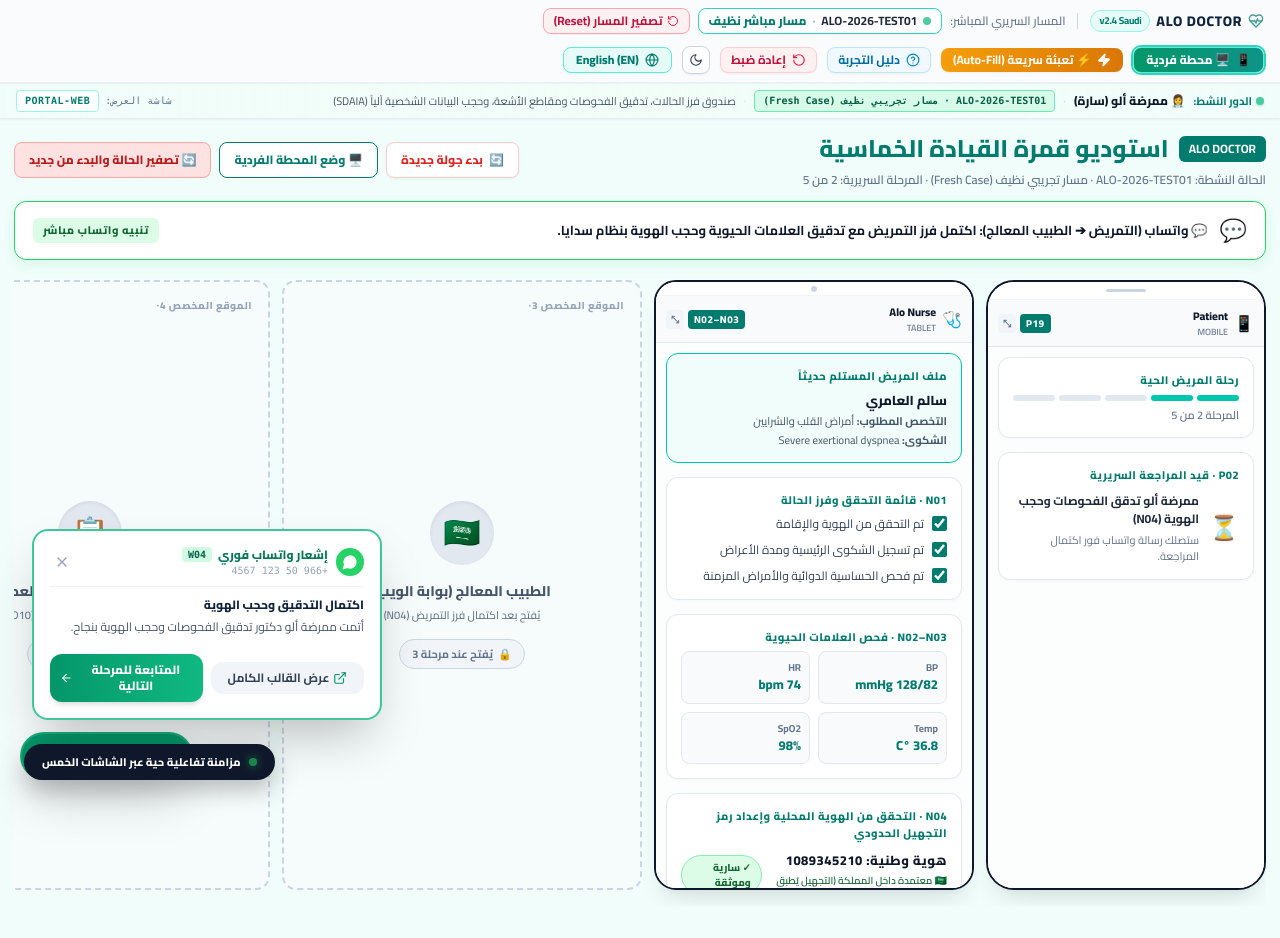
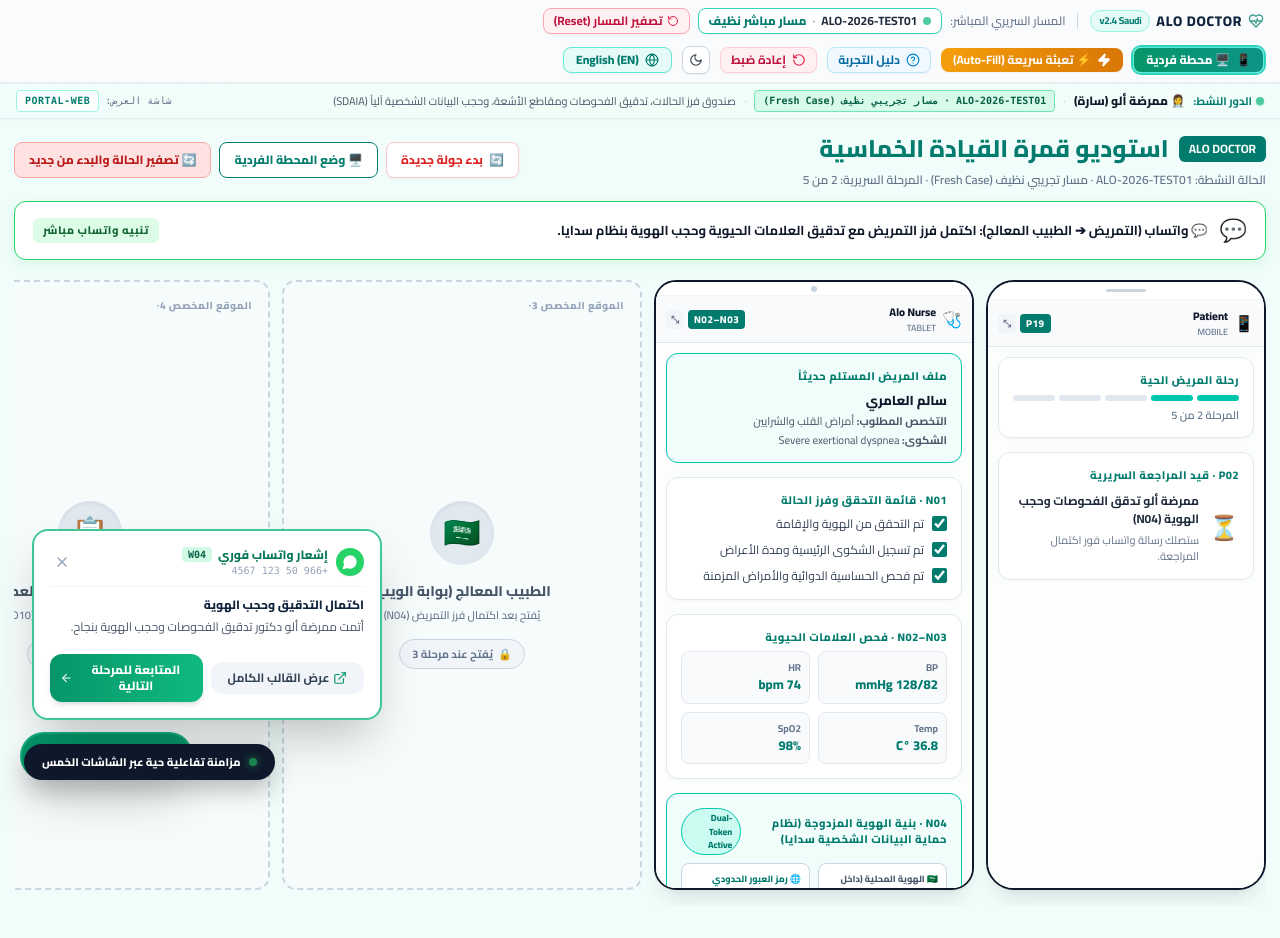
Before and after one commit to kathirvelmurugan/nov-ad, a React (Vite) app: page / in a window 1280 px wide. Both pictures are taken after a click on the button "المتابعة للمرحلة التالية". Shown: the top 938 px of the page. Built offline with nearby package versions, Linux system fonts and the light colour scheme.

Commit message:
feat(cockpit): implement option B dual-token pseudonymization architecture at nurse stage

```diff
--- a/src/components/cockpit/CoordinatorDevice.tsx
+++ b/src/components/cockpit/CoordinatorDevice.tsx
@@ -140,11 +140,17 @@ export const CoordinatorDevice: React.FC<CockpitDeviceProps> = ({
 
           {/* C05–C06: Payment Verify & Push to India (Coordinator Gate 2) */}
           <div style={cardInnerStyle}>
-            <span style={labelStyle}>C05–C06 · {isAr ? 'تحقق السداد وتجهيل الهوية وتوجيه الملف للهند' : 'Verify Payment, Tokenize & Dispatch'}</span>
-            <div style={{ fontSize: '10px', color: '#166534', backgroundColor: '#f0fdf4', padding: '6px 8px', borderRadius: '6px', border: '1px solid #bbf7d0', marginBottom: '6px' }}>
-              {isAr
-                ? '🇸🇦 داخل المملكة: بيانات المريض كاملة ومطابقة ──[C06 تجهيل الهوية وفق اشتراطات سدايا]──> 🇮🇳 الهند (ALO-KSA-9482)'
-                : '🇸🇦 Domestic KSA (Full PII) ──[C06 SDAIA Cross-border Tokenization]──> 🇮🇳 India (Token ALO-KSA-9482)'}
+            <span style={labelStyle}>{isAr ? 'C05–C06 · تأكيد السداد وفصل الهوية وتوجيه الرمز للهند' : 'Verify Payment, Tokenize & Dispatch'}</span>
+            <div style={{ fontSize: '10px', backgroundColor: '#f0fdf4', padding: '8px', borderRadius: '6px', border: '1px solid #bbf7d0', marginBottom: '8px' }}>
+              <div style={{ fontWeight: 800, color: '#166534', marginBottom: '3px' }}>
+                {isAr ? '🇸🇦 بنية الهوية المزدوجة (سدايا مادة ٢٩):' : '🇸🇦 Dual-Token Decoupling Gateway:'}
+              </div>
+              <div style={{ display: 'flex', justifyContent: 'space-between', fontSize: '9px', color: '#334155' }}>
+                <span>{isAr ? '• الهوية المحلية (محفوظة بالمملكة): طارق المطيري' : '• Domestic Identity (Escrowed in KSA): Tariq Al-Mutairi'}</span>
+                <span style={{ fontWeight: 800, color: TEAL_PRIMARY }}>
+                  ➔ {isAr ? 'رمز التصدير للهند: ALO-KSA-9482' : 'Egress Token: ALO-KSA-9482'}
+                </span>
+              </div>
             </div>
             <button
               type="button"
@@ -153,6 +159,7 @@ export const CoordinatorDevice: React.FC<CockpitDeviceProps> = ({
                 onUpdateCase({
                   paymentVerified: true,
                   isCrossBorderDeidentified: true,
+                  egressToken: 'ALO-KSA-9482',
                   currentStage: 'WITH_CONSULTANT',
                   stage: 5,
                 });
--- a/src/components/cockpit/IndianConsultantDevice.tsx
+++ b/src/components/cockpit/IndianConsultantDevice.tsx
@@ -124,7 +124,7 @@ export const IndianConsultantDevice: React.FC<CockpitDeviceProps> = ({
               </span>
             </div>
             <div style={{ fontSize: '12px', fontWeight: 800, color: '#0f172a' }}>
-              {isAr ? 'رمز الحالة: ALO-KSA-9482 (٤٨ سنة / ذكر)' : 'Subject Token: ALO-KSA-9482 (48Y / Male)'}
+              {isAr ? `رمز الحالة: ${activeCase.egressToken || 'ALO-KSA-9482'} (٤٨ سنة / ذكر)` : `Subject Token: ${activeCase.egressToken || 'ALO-KSA-9482'} (48Y / Male)`}
             </div>
             <div style={{ fontSize: '10px', color: '#64748b', marginTop: '2px', lineHeight: 1.4 }}>
               {isAr
--- a/src/components/cockpit/NurseDevice.tsx
+++ b/src/components/cockpit/NurseDevice.tsx
@@ -98,31 +98,65 @@ export const NurseDevice: React.FC<CockpitDeviceProps> = ({
             </div>
           </div>
 
-          {/* N04: Domestic ID Verification & Border Token Prep */}
-          <div style={cardInnerStyle}>
-            <span style={labelStyle}>{isAr ? 'N04 · التحقق من الهوية المحلية وإعداد رمز التجهيل الحدودي' : 'N04 · Domestic ID & Border Token Prep'}</span>
-            <div style={{ display: 'flex', alignItems: 'center', justifyContent: 'space-between', marginTop: '6px' }}>
-              <div>
-                <span style={{ fontSize: '13px', fontWeight: 800, color: '#0f172a', letterSpacing: '0.5px' }}>
-                  هوية وطنية: 1089345210
-                </span>
-                <div style={{ fontSize: '10px', color: '#166534', fontWeight: 600, marginTop: '2px' }}>
-                  {isAr ? '🇸🇦 معتمدة داخل المملكة (التجهيل يُطبق عند العبور للهند)' : '🇸🇦 Valid in KSA (SDAIA Token ALO-KSA-9482 staged for export)'}
+          {/* N04: Option B - Dual-Token Architecture (SDAIA PDPL Compliance) */}
+          <div style={{ ...cardInnerStyle, backgroundColor: '#f0fdfa', borderColor: TEAL_SECONDARY, borderWidth: '1.5px' }}>
+            <div style={{ display: 'flex', alignItems: 'center', justifyContent: 'space-between', marginBottom: '8px' }}>
+              <span style={{ ...labelStyle, color: TEAL_PRIMARY, margin: 0 }}>
+                {isAr ? 'N04 · بنية الهوية المزدوجة (نظام حماية البيانات الشخصية سدايا)' : 'N04 · Dual-Token Identity (SDAIA PDPL Architecture)'}
+              </span>
+              <span
+                style={{
+                  backgroundColor: '#ccfbf1',
+                  color: TEAL_PRIMARY,
+                  border: `1px solid ${TEAL_SECONDARY}`,
+                  padding: '2px 8px',
+                  borderRadius: '999px',
+                  fontSize: '9px',
+                  fontWeight: 800,
+                }}
+              >
+                Dual-Token Active
+              </span>
+            </div>
+
+            <div style={{ display: 'grid', gridTemplateColumns: '1fr 1fr', gap: '8px' }}>
+              {/* Token Layer 1: Domestic Clinical Identity */}
+              <div style={{ backgroundColor: '#ffffff', borderRadius: '8px', padding: '8px', border: '1px solid #cbd5e1' }}>
+                <div style={{ fontSize: '9px', fontWeight: 800, color: '#475569', textTransform: 'uppercase' }}>
+                  {isAr ? '🇸🇦 الهوية المحلية (داخل المملكة):' : '🇸🇦 Domestic Identity (In-Kingdom):'}
+                </div>
+                <div style={{ fontSize: '11px', fontWeight: 800, color: '#0f172a', marginTop: '3px' }}>
+                  طارق بن سالم المطيري
+                </div>
+                <div style={{ fontSize: '10px', color: '#64748b', marginTop: '1px' }}>
+                  هوية: 1089345210 · ملف: RC-8821
+                </div>
+                <div style={{ fontSize: '9px', color: '#166534', fontWeight: 700, marginTop: '3px' }}>
+                  ✓ مرئية للطبيب السعودي والمنسق
                 </div>
               </div>
-              <span
-                style={{
-                  backgroundColor: '#dcfce7',
-                  border: '1px solid #86efac',
-                  padding: '4px 10px',
-                  borderRadius: '999px',
-                  fontSize: '10px',
-                  fontWeight: 800,
-                  color: '#166534',
-                }}
-              >
-                {isAr ? '✓ سارية وموثقة' : '✓ Verified'}
-              </span>
+
+              {/* Token Layer 2: Sovereign Cross-Border Token */}
+              <div style={{ backgroundColor: '#ffffff', borderRadius: '8px', padding: '8px', border: '1px solid #cbd5e1' }}>
+                <div style={{ fontSize: '9px', fontWeight: 800, color: TEAL_PRIMARY, textTransform: 'uppercase' }}>
+                  {isAr ? '🌐 رمز العبور الحدودي (للهند):' : '🌐 Cross-Border Token (Export):'}
+                </div>
+                <div style={{ fontSize: '11px', fontWeight: 800, color: TEAL_PRIMARY, marginTop: '3px' }}>
+                  ALO-KSA-9482
+                </div>
+                <div style={{ fontSize: '10px', color: '#64748b', marginTop: '1px' }}>
+                  ذكر · ٤٨ سنة · فصيلة الدم B+
+                </div>
+                <div style={{ fontSize: '9px', color: '#0369a1', fontWeight: 700, marginTop: '3px' }}>
+                  🔒 مجهّلة الهوية (سدايا مادة ٢٩)
+                </div>
+              </div>
+            </div>
+
+            <div style={{ fontSize: '9px', color: '#0f766e', marginTop: '8px', lineHeight: 1.4 }}>
+              {isAr
+                ? 'وفقاً لاشتراطات سدايا: يحتفظ الطبيب السعودي بحق الاطلاع الكامل على الهوية المحلية، ويتم اعتماد الرمز المستعار للعبور الحدودي فقط.'
+                : 'Per SDAIA PDPL: Saudi physician retains full domestic clinical visibility, while only the audited pseudonym token exports across borders.'}
             </div>
           </div>
 
@@ -131,7 +165,13 @@ export const NurseDevice: React.FC<CockpitDeviceProps> = ({
             type="button"
             disabled={activeCase.triageComplete}
             onClick={() => {
-              onUpdateCase({ triageComplete: true, currentStage: 'DOCTOR_REVIEW', stage: 3 });
+              onUpdateCase({
+                triageComplete: true,
+                dualTokenGenerated: true,
+                egressToken: 'ALO-KSA-9482',
+                currentStage: 'DOCTOR_REVIEW',
+                stage: 3,
+              });
               onAdvanceStage();
             }}
             style={{
--- a/src/components/cockpit/SaudiDoctorDevice.tsx
+++ b/src/components/cockpit/SaudiDoctorDevice.tsx
@@ -114,19 +114,41 @@ export const SaudiDoctorDevice: React.FC<CockpitDeviceProps> = ({
         </div>
       ) : (
         <>
-          {/* D01: De-identified Dossier Review */}
+          {/* D01: Option B - Dual-Token Sovereignty Inspection */}
           <div style={cardInnerStyle}>
-            <span style={labelStyle}>D01 · {isAr ? 'مراجعة السجل المحجوب الهوية' : 'Record Inspection'}</span>
+            <span style={labelStyle}>{isAr ? 'D01 · فحص الهوية المزدوجة والمطابقة السريرية' : 'D01 · Dual-Token Sovereignty Review'}</span>
             <div style={{ backgroundColor: '#f8fafc', padding: '10px', borderRadius: '8px', border: '1px solid #e2e8f0', marginTop: '4px' }}>
-              <div style={{ fontSize: '11px', color: '#64748b' }}>{isAr ? 'معرف المريض المحجوب (SDAIA):' : 'De-identified Patient ID:'}</div>
-              <div style={{ fontSize: '15px', fontWeight: 800, color: TEAL_PRIMARY, letterSpacing: '1px', marginTop: '2px' }}>
-                {isPiiMasked ? '10********' : 'UNMASKED WARNING'}
+              <div style={{ display: 'grid', gridTemplateColumns: '1.2fr 1fr', gap: '8px' }}>
+                {/* Domestic identity for doctor */}
+                <div>
+                  <div style={{ fontSize: '10px', color: '#64748b' }}>{isAr ? '🇸🇦 المريض المسجل (مستشفى رعاية الرياض):' : '🇸🇦 Domestic Patient Record:'}</div>
+                  <div style={{ fontSize: '13px', fontWeight: 800, color: '#0f172a', marginTop: '2px' }}>
+                    طارق بن سالم المطيري
+                  </div>
+                  <div style={{ fontSize: '10px', color: '#64748b', marginTop: '1px' }}>
+                    هوية: 1089345210 · ذكر (٤٨ سنة)
+                  </div>
+                </div>
+
+                {/* Sovereign export token */}
+                <div style={{ backgroundColor: '#f0fdfa', padding: '6px 8px', borderRadius: '6px', border: `1px solid ${TEAL_SECONDARY}` }}>
+                  <div style={{ fontSize: '9px', fontWeight: 800, color: TEAL_PRIMARY }}>
+                    {isAr ? 'رمز العبور الدولي المعتمد:' : 'Audited Egress Token:'}
+                  </div>
+                  <div style={{ fontSize: '12px', fontWeight: 800, color: TEAL_PRIMARY, marginTop: '2px' }}>
+                    {activeCase.egressToken || 'ALO-KSA-9482'}
+                  </div>
+                  <div style={{ fontSize: '9px', color: '#166534', fontWeight: 600, marginTop: '2px' }}>
+                    ✓ حجب PII تام عند العبور للهند
+                  </div>
+                </div>
               </div>
-              <div style={{ fontSize: '11px', color: '#475569', marginTop: '6px' }}>
+
+              <div style={{ fontSize: '11px', color: '#475569', marginTop: '8px', borderTop: '1px dashed #e2e8f0', paddingTop: '6px' }}>
                 <span style={{ fontWeight: 700 }}>{isAr ? 'الأعراض المحولة:' : 'Symptoms:'}</span> {activeCase.symptomsAr || activeCase.symptoms || (isAr ? 'ضيق تنفس تدريجي وألم بالصدر' : 'Exertional dyspnea & angina')}
               </div>
               <div style={{ fontSize: '10px', color: '#166534', fontWeight: 700, marginTop: '4px' }}>
-                ✓ {isAr ? 'مرفق الأشعة والتحاليل جاهز للمعاينة الدولية' : '3D DICOM & Lab Reports Verified'}
+                ✓ {isAr ? 'مرفق الأشعة 3D DICOM والفحوصات مدققة وجاهزة للإحالة' : '3D DICOM & Lab Assets Audited for Export'}
               </div>
             </div>
           </div>
--- a/src/types.ts
+++ b/src/types.ts
@@ -135,5 +135,7 @@ export interface ClinicalCase {
   coordinatorForwardedToDoctor?: boolean;
   doctorReleasedToPatient?: boolean;
   isCrossBorderDeidentified?: boolean;
+  egressToken?: string;
+  dualTokenGenerated?: boolean;
   tier?: number;
 }
```
